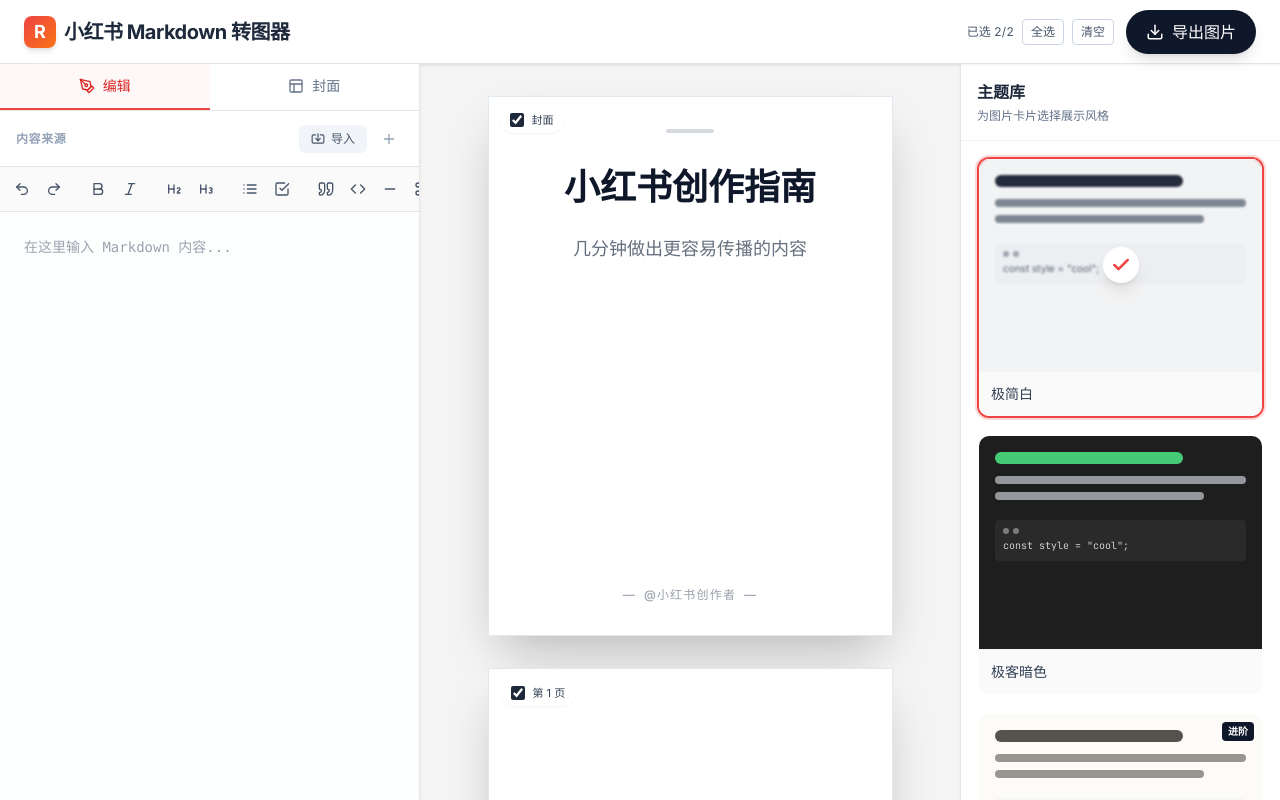
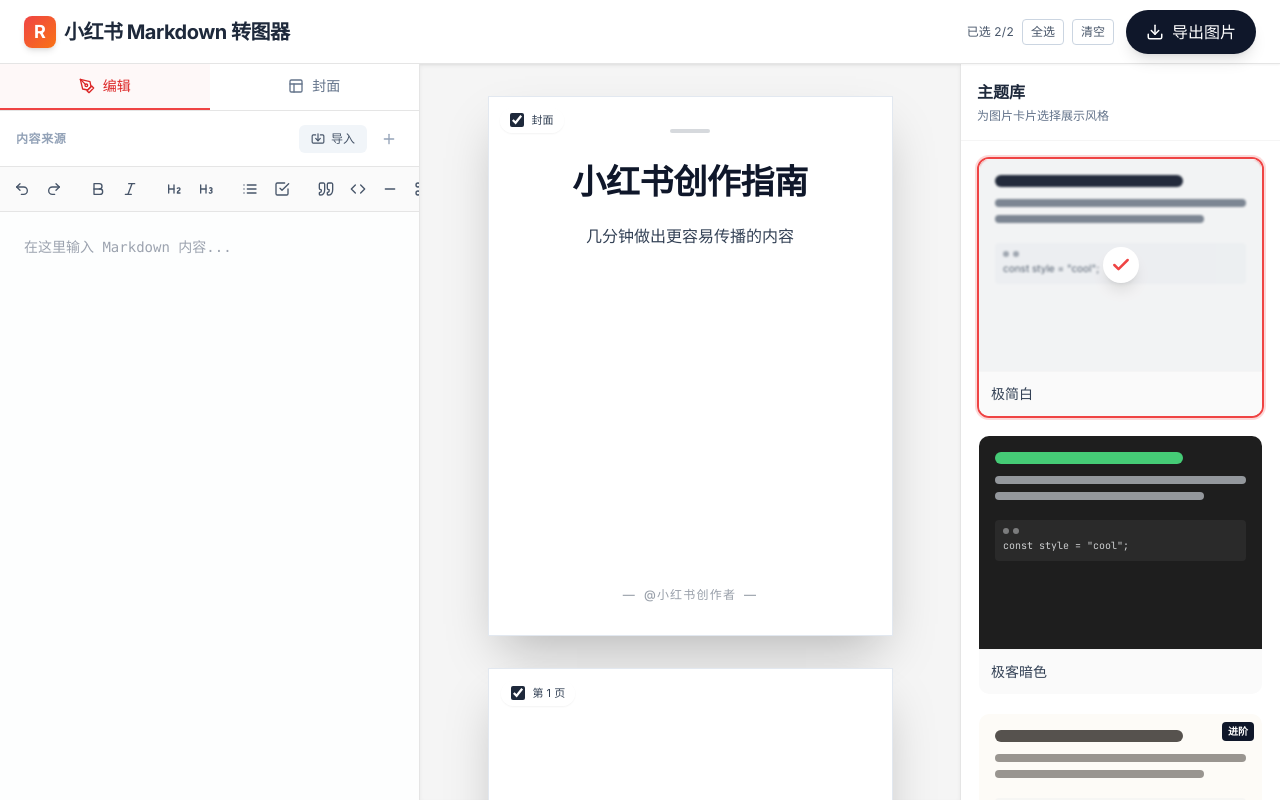
Before and after one commit to ShaunZh/rednote_markdown_converter, a Next.js app: page /draft in a window 1280 px wide. Built offline with nearby package versions, Linux system fonts and the light colour scheme.

Commit message:
refactor: polish cover title typography

```diff
--- a/components/CoverCard.tsx
+++ b/components/CoverCard.tsx
@@ -25,6 +25,9 @@
 
   const { title, subtitle, author, variant } = settings;
   const styles = getThemeStyles(theme);
+  const titleText = title.trim();
+  const hasCjk = /[\u3400-\u9fff]/.test(titleText);
+  const titleLength = titleText.length;
 
   const containerStyle = {
     width: `${width}px`,
@@ -53,14 +56,21 @@
   );
 
   if (variant === 'simple') {
+    const simpleTitleClass = cn(
+      "mb-5 font-semibold tracking-[-0.01em] break-words [display:-webkit-box] [-webkit-box-orient:vertical] overflow-hidden",
+      hasCjk ? "text-[34px] leading-[1.24]" : "text-[36px] leading-[1.16]",
+      titleLength > 30 && (hasCjk ? "text-[30px] leading-[1.28]" : "text-[32px] leading-[1.2]"),
+      "[-webkit-line-clamp:4]"
+    );
+
     return (
       <Wrapper>
         <div className="w-full h-full flex flex-col items-center justify-center p-8 text-center">
-          <div className="mb-8 w-12 h-1 opacity-20 rounded-full" style={{ backgroundColor: 'var(--theme-text-color)' }} />
-          <h1 className="text-4xl font-bold mb-6 leading-tight" style={{ color: 'var(--theme-title-color)' }}>
+          <div className="mb-7 w-10 h-1 opacity-20 rounded-full" style={{ backgroundColor: 'var(--theme-text-color)' }} />
+          <h1 className={simpleTitleClass} style={{ color: 'var(--theme-title-color)' }}>
             {title || "在这里填写标题"}
           </h1>
-          <p className="text-lg opacity-75 mb-12 max-w-[85%] leading-relaxed">
+          <p className="text-base opacity-72 mb-12 max-w-[85%] leading-relaxed [display:-webkit-box] [-webkit-line-clamp:3] [-webkit-box-orient:vertical] overflow-hidden">
             {subtitle || "写一句吸引读者的副标题"}
           </p>
           <div className="mt-auto opacity-50 font-medium text-xs tracking-widest uppercase flex items-center gap-2">
@@ -72,27 +82,34 @@
   }
 
   if (variant === 'modern') {
+    const modernTitleClass = cn(
+      "mb-5 font-semibold tracking-[-0.015em] break-words [display:-webkit-box] [-webkit-box-orient:vertical] overflow-hidden",
+      hasCjk ? "text-[32px] leading-[1.22]" : "text-[38px] leading-[1.12]",
+      titleLength > 34 && (hasCjk ? "text-[28px] leading-[1.27]" : "text-[34px] leading-[1.16]"),
+      "[-webkit-line-clamp:5]"
+    );
+
     return (
       <Wrapper>
-        <div className="w-full h-full flex flex-col p-10 relative">
+        <div className="w-full h-full flex flex-col p-9 relative">
           {/* Decorative shapes using accent/text color */}
-          <div className="absolute top-0 right-0 w-40 h-40 opacity-[0.05] rounded-bl-[100px] pointer-events-none" style={{ backgroundColor: 'var(--theme-title-color)' }} />
-          <div className="absolute bottom-0 left-0 w-32 h-32 opacity-[0.05] rounded-tr-[100px] pointer-events-none" style={{ backgroundColor: 'var(--theme-title-color)' }} />
+          <div className="absolute top-0 right-0 w-36 h-36 opacity-[0.04] rounded-bl-[100px] pointer-events-none" style={{ backgroundColor: 'var(--theme-title-color)' }} />
+          <div className="absolute bottom-0 left-0 w-28 h-28 opacity-[0.04] rounded-tr-[100px] pointer-events-none" style={{ backgroundColor: 'var(--theme-title-color)' }} />
 
-          <div className="mt-auto mb-8 relative z-10">
+          <div className="mt-auto mb-6 relative z-10">
             {author && (
               <span
-                className="inline-block px-3 py-1 mb-6 text-[10px] font-bold uppercase tracking-widest border rounded-full opacity-60"
+                className="inline-block px-3 py-1 mb-5 text-[11px] font-medium tracking-[0.12em] border rounded-full opacity-65"
                 style={{ borderColor: 'var(--theme-accent)', color: 'var(--theme-accent)' }}
               >
                 {author}
               </span>
             )}
-            <h1 className="text-5xl font-black leading-[1.1] mb-6 tracking-tight" style={{ color: 'var(--theme-title-color)' }}>
+            <h1 className={modernTitleClass} style={{ color: 'var(--theme-title-color)' }}>
               {title || "现代风标题"}
             </h1>
-            <div className="w-16 h-1.5 mb-6" style={{ backgroundColor: 'var(--theme-accent)' }} />
-            <p className="text-xl opacity-80 font-light leading-snug">
+            <div className="w-12 h-1 mb-5 rounded-full" style={{ backgroundColor: 'var(--theme-accent)' }} />
+            <p className="text-[15px] opacity-75 leading-relaxed [display:-webkit-box] [-webkit-line-clamp:3] [-webkit-box-orient:vertical] overflow-hidden">
               {subtitle}
             </p>
           </div>
@@ -118,7 +135,7 @@
           </div>
 
           <div className="my-auto">
-            <h1 className="text-4xl font-serif italic mb-6" style={{ color: 'var(--theme-title-color)' }}>
+            <h1 className="text-[34px] leading-[1.2] font-serif italic mb-5 break-words [display:-webkit-box] [-webkit-line-clamp:4] [-webkit-box-orient:vertical] overflow-hidden" style={{ color: 'var(--theme-title-color)' }}>
               {title || "封面标题"}
             </h1>
             {subtitle && (
```
